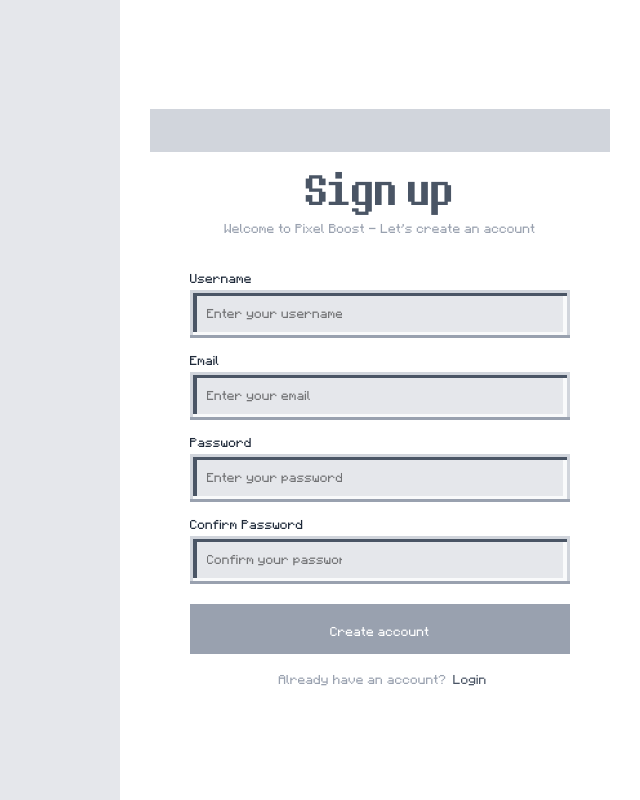
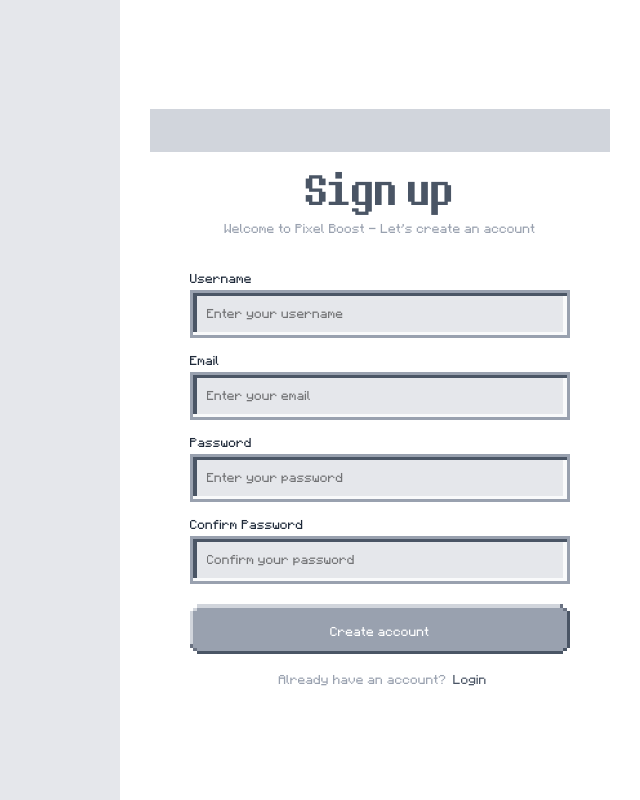
Before and after one commit to bakermor/PixelBoostUI, a React (Vite) app: page /signup in a window 1280 px wide. Shown: the whole page, without its empty margins (640-1280 px from the left). Built offline with nearby package versions, Linux system fonts and the light colour scheme; no server answers.

Commit message:
Pixel art for submit buttons

```diff
--- a/src/components/Buttons.tsx
+++ b/src/components/Buttons.tsx
@@ -1,4 +1,5 @@
 import { STR } from "../constants/Strings";
+import { SubmitButton } from "./pixel/SubmitButton";
 
 interface FormButtonProps {
   text: string;
@@ -10,9 +11,10 @@
 
   return (
     <div
-      className="w-full flex bg-gray-400"
+      className="w-full flex"
       style={{ height: pxl * 75, marginTop: pxl * 15 }}
     >
+      <SubmitButton>
         <button
           className="flex-1 flex justify-center items-center cursor-pointer"
           onClick={props.onClick}
@@ -32,6 +34,7 @@
             </div>
           </div>
         </button>
+      </SubmitButton>
     </div>
   );
 };
--- a/src/components/pixel/InputBox.tsx
+++ b/src/components/pixel/InputBox.tsx
@@ -15,26 +15,26 @@
           height: pxl * 5,
         }}
       >
-        <div className="flex-1 bg-gray-300" />
+        <div className="flex-1 bg-gray-400" />
       </div>
       <div className="w-full flex" style={{ height: pxl * 5 }}>
-        <div className="bg-gray-300" style={{ width: pxl * 5 }} />
+        <div className="bg-gray-400" style={{ width: pxl * 5 }} />
         <div className="flex-1 bg-gray-600" />
-        <div className="bg-gray-300" style={{ width: pxl * 5 }} />
+        <div className="bg-gray-400" style={{ width: pxl * 5 }} />
       </div>
       <div className="flex-1 flex">
-        <div className=" bg-gray-300" style={{ width: pxl * 5 }} />
+        <div className=" bg-gray-400" style={{ width: pxl * 5 }} />
         <div className=" bg-gray-600" style={{ width: pxl * 5 }} />
-        <div className="flex-1 bg-gray-200" style={{ padding: pxl * 5 }}>
+        <div className="flex-1 flex bg-gray-200" style={{ padding: pxl * 5 }}>
           {props.children}
         </div>
         <div className="bg-gray-50" style={{ width: pxl * 5 }} />
-        <div className="bg-gray-300" style={{ width: pxl * 5 }} />
+        <div className="bg-gray-400" style={{ width: pxl * 5 }} />
       </div>
       <div className="w-full flex" style={{ height: pxl * 5 }}>
-        <div className="bg-gray-300" style={{ width: pxl * 5 }} />
+        <div className="bg-gray-400" style={{ width: pxl * 5 }} />
         <div className="flex-1 bg-gray-50" />
-        <div className="bg-gray-300" style={{ width: pxl * 5 }} />
+        <div className="bg-gray-400" style={{ width: pxl * 5 }} />
       </div>
       <div
         className="w-full flex"
--- /dev/null
+++ b/src/components/pixel/SubmitButton.tsx
@@ -0,0 +1,71 @@
+import { ReactNode } from "react";
+
+interface SubmitButtonProps {
+  children: ReactNode;
+}
+
+export const SubmitButton = (props: SubmitButtonProps) => {
+  const pxl = window.innerWidth / 1920;
+
+  return (
+    <div className="flex-1 flex flex-col">
+      <div
+        className="w-full flex"
+        style={{
+          height: pxl * 5,
+          paddingLeft: pxl * 10,
+          paddingRight: pxl * 10,
+        }}
+      >
+        <div className="flex-1 bg-gray-300" />
+        <div className="bg-gray-500" style={{ width: pxl * 5 }} />
+      </div>
+      <div className="flex-1 flex">
+        <div
+          className="flex flex-col"
+          style={{
+            width: pxl * 5,
+            paddingTop: pxl * 5,
+            paddingBottom: pxl * 5,
+          }}
+        >
+          <div className="flex-1 bg-gray-300" />
+          <div className="bg-gray-500" style={{ height: pxl * 5 }} />
+        </div>
+        <div className="flex flex-col" style={{ width: pxl * 5 }}>
+          <div className="bg-gray-300" style={{ height: pxl * 5 }} />
+          <div className="flex-1 bg-gray-400" />
+          <div className="bg-gray-500" style={{ height: pxl * 5 }} />
+        </div>
+        <div className="flex-1 flex bg-gray-400" style={{ padding: pxl * 5 }}>
+          {props.children}
+        </div>
+        <div className="flex flex-col" style={{ width: pxl * 5 }}>
+          <div className="bg-gray-500" style={{ height: pxl * 5 }} />
+          <div className="flex-1 bg-gray-400" />
+          <div className="bg-gray-600" style={{ height: pxl * 5 }} />
+        </div>
+        <div
+          className="flex flex-col"
+          style={{
+            width: pxl * 5,
+            paddingTop: pxl * 5,
+            paddingBottom: pxl * 5,
+          }}
+        >
+          <div className="flex-1 bg-gray-600" />
+        </div>
+      </div>
+      <div
+        className="w-full flex"
+        style={{
+          height: pxl * 5,
+          paddingLeft: pxl * 10,
+          paddingRight: pxl * 10,
+        }}
+      >
+        <div className="flex-1 bg-gray-600" />
+      </div>
+    </div>
+  );
+};
--- a/src/pages/Home.tsx
+++ b/src/pages/Home.tsx
@@ -1,73 +1,9 @@
 const Home = () => {
-  const pxl = window.innerWidth / 1920;
+  // const pxl = window.innerWidth / 1920;
   // navigation bar
   return (
-    <div
-      className="h-full w-full flex flex-col justify-center"
-      style={{
-        width: pxl * 780,
-        gap: pxl * 20,
-        paddingTop: pxl * 200,
-        paddingRight: pxl * 45,
-        paddingLeft: pxl * 45,
-      }}
-    >
-      <div
-        className="flex flex-col"
-        style={{
-          paddingLeft: pxl * 50,
-          paddingRight: pxl * 50,
-          gap: pxl * 25,
-        }}
-      >
-        <div className="flex flex-col" style={{ gap: pxl * 10 }}>
-          <div
-            className="w-full flex justify-between bg-gray-200"
-            style={{ height: pxl * 35, gap: pxl * 10 }}
-          ></div>
-          <div className="w-full flex flex-col" style={{ height: pxl * 70 }}>
-            <div
-              className="w-full flex"
-              style={{
-                height: pxl * 5,
-                paddingLeft: pxl * 5,
-                paddingRight: pxl * 5,
-              }}
-            >
-              <div className="flex-1 bg-gray-400" />
-            </div>
-            <div className="w-full flex" style={{ height: pxl * 5 }}>
-              <div className="h-full bg-gray-400" style={{ width: pxl * 10 }} />
-              <div className="flex-1 bg-gray-600" />
-              <div className="h-full bg-gray-400" style={{ width: pxl * 10 }} />
-            </div>
-            <div className="flex-1 flex">
-              <div className="h-full bg-gray-400" style={{ width: pxl * 5 }} />
-              <div className="h-full bg-gray-600" style={{ width: pxl * 5 }} />
-              <div className="flex-1 bg-gray-300" style={{ padding: pxl * 5 }}>
-                children
-              </div>
-              <div className="h-full bg-gray-200" style={{ width: pxl * 5 }} />
-              <div className="h-full bg-gray-400" style={{ width: pxl * 5 }} />
-            </div>
-            <div className="w-full flex" style={{ height: pxl * 5 }}>
-              <div className="h-full bg-gray-400" style={{ width: pxl * 10 }} />
-              <div className="flex-1 bg-gray-200" />
-              <div className="h-full bg-gray-400" style={{ width: pxl * 10 }} />
-            </div>
-            <div
-              className="w-full flex"
-              style={{
-                height: pxl * 5,
-                paddingLeft: pxl * 5,
-                paddingRight: pxl * 5,
-              }}
-            >
-              <div className="flex-1 bg-gray-400" />
-            </div>
-          </div>
-        </div>
-      </div>
+    <div>
+      <div>Home</div>
     </div>
   );
 };
```
Lines whose indentation alone changed are shown as unchanged.
